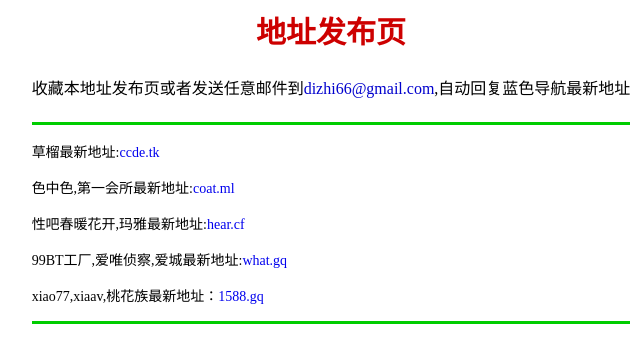
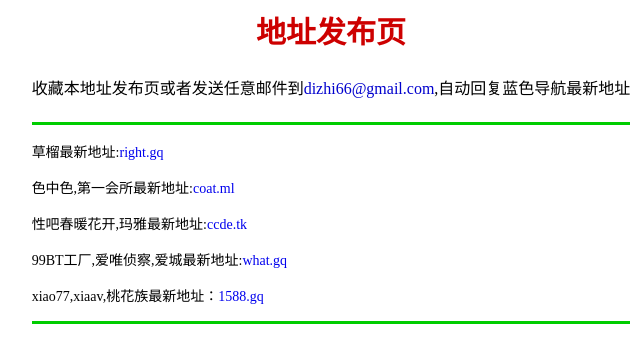
Before and after one commit to dizhi/dizhi.github.io, a plain HTML site: page index.html in a window 1280 px wide. Shown: the full height of the page, 309-949 px from the left. Drawn offline with Linux system fonts and the light colour scheme.

Commit message:
Update index.html

```diff
--- a/index.html
+++ b/index.html
@@ -37,11 +37,11 @@ color:#32CD32;
   <tr>
     <td height="80">
 
-    <p><span class="abc">草榴最新地址:<a href="http://ccde.tk/" target="_blank">ccde.tk</a>
+    <p><span class="abc">草榴最新地址:<a href="http://right.gq/" target="_blank">right.gq</a>
     </span></p>
     <p><span class="abc">色中色,第一会所最新地址:<a href="http://coat.ml/" target="_blank">coat.ml</a>
     </span></p>
-    <p><span class="abc">性吧春暖花开,玛雅最新地址:<a href="http://hear.cf/" target="_blank">hear.cf</a>
+    <p><span class="abc">性吧春暖花开,玛雅最新地址:<a href="http://ccde.tk/" target="_blank">ccde.tk</a>
     </span></p>
     <p><span class="abc">99BT工厂,爱唯侦察,爱城最新地址:<a href="http://what.gq/" target="_blank">what.gq</a>
     </span></p>
```
